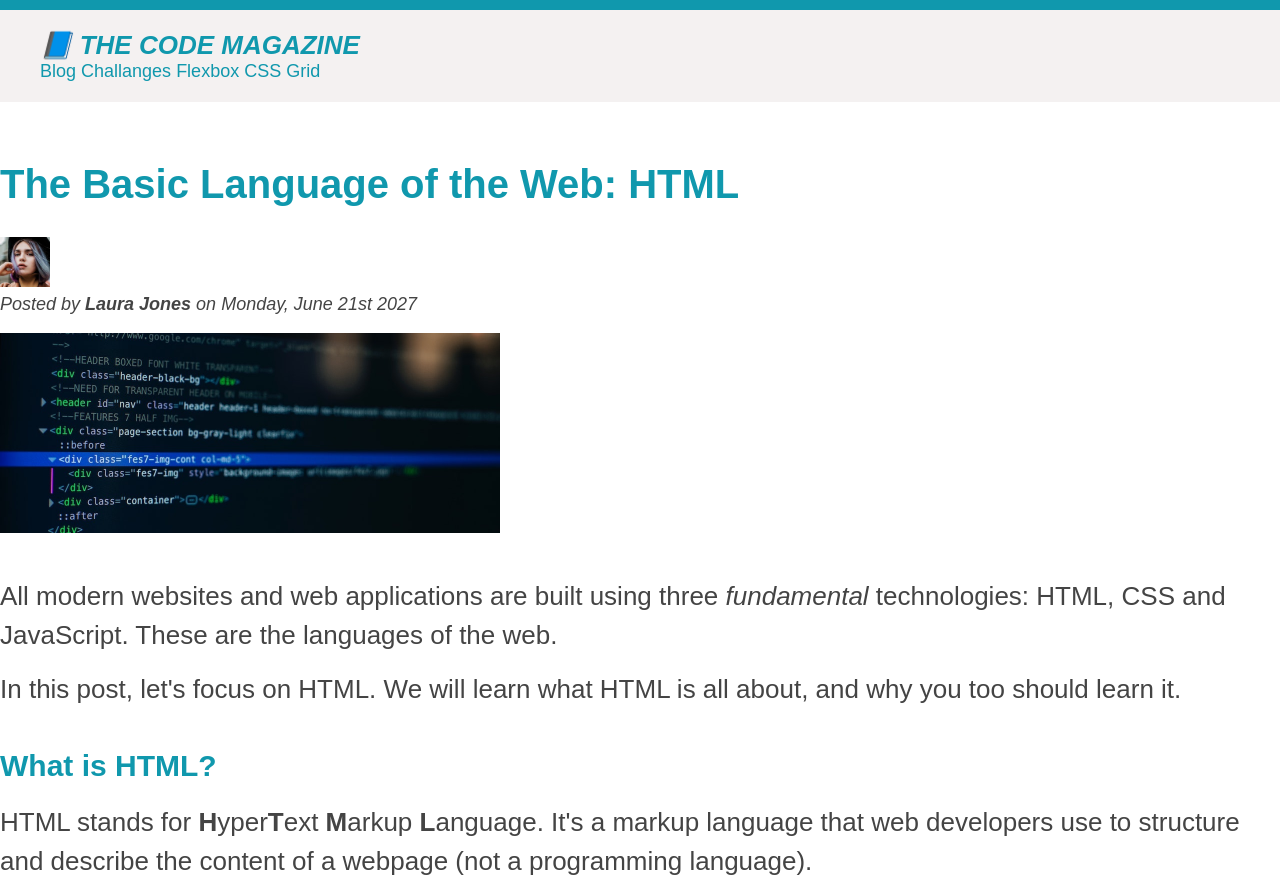
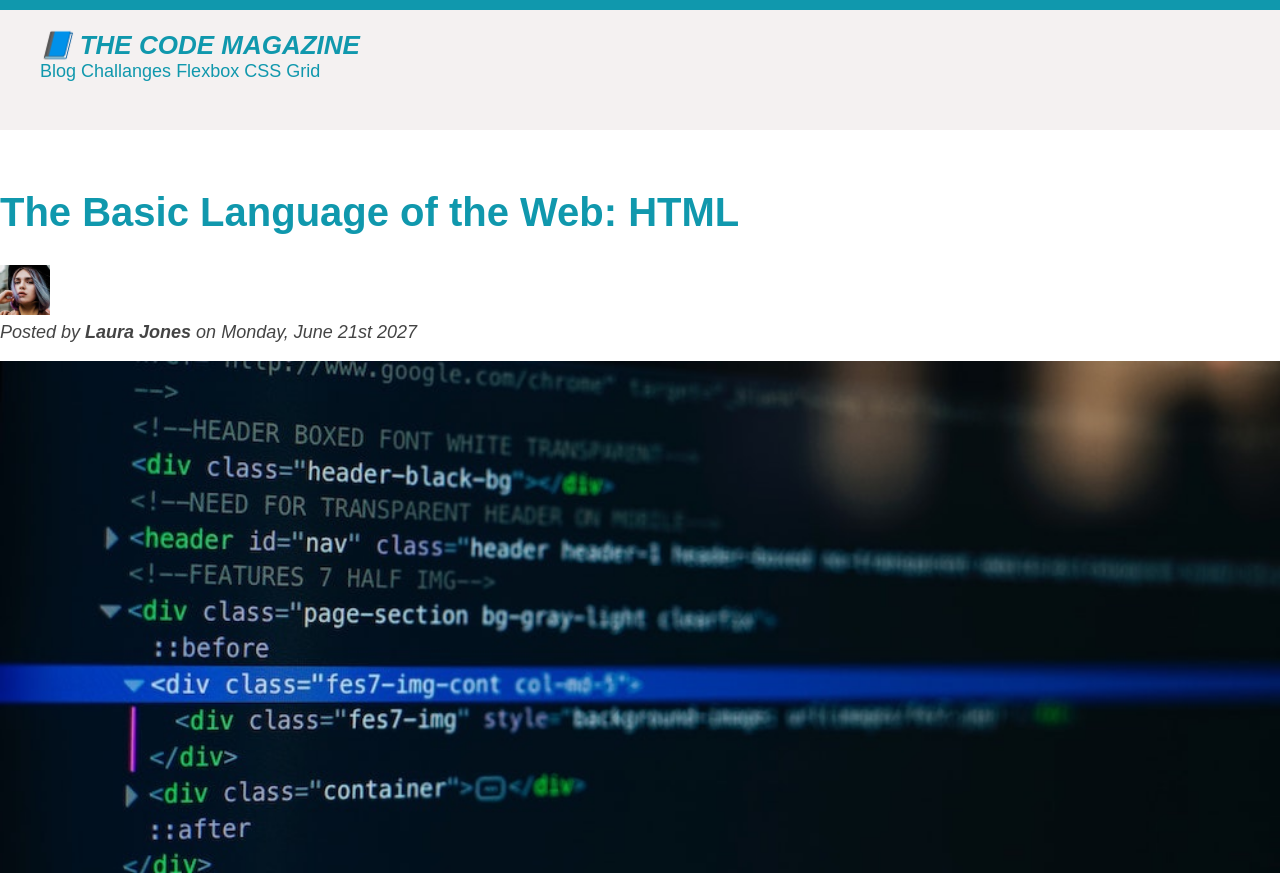
Before and after one commit to jayanttArora/html-css-course, a plain HTML site: page 03-CSS-Fundamentals/index.html in a window 1280 px wide. Shown: the top 884 px of the page. Drawn offline with Linux system fonts and the light colour scheme.

Commit message:
Add Dimensions
Added Dimensions to the project.

```diff
--- a/03-CSS-Fundamentals/index.html
+++ b/03-CSS-Fundamentals/index.html
@@ -40,6 +40,7 @@
           alt="HTML code on a screen"
           width="500"
           height="200"
+          class="post-img"
         />
       </header>
 
--- a/03-CSS-Fundamentals/style.css
+++ b/03-CSS-Fundamentals/style.css
@@ -14,6 +14,7 @@ body {
   background-color: #f4f1f1;
   padding: 20px 40px;
   margin-bottom: 60px;
+  height: 80px;
 }
 
 nav {
@@ -33,6 +34,7 @@ aside {
   border-top: 5px solid #1098ad;
   border-bottom: 5px solid #1098ad;
   padding: 50px 0;
+  width: 500px;
 }
 
 h1,
@@ -142,6 +144,11 @@ a:active {
   font-style: italic;
 }
 
+.post-img {
+  width: 100%;
+  height: auto;
+}
+
 /* Resolving conflicts */
 /* #copyright {
   color: red;
```
